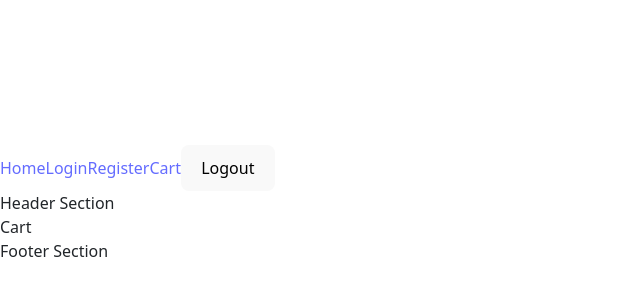
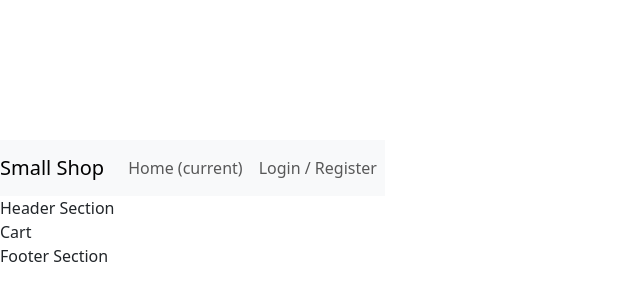
Before and after one commit to vprabhu1771/react_laraval_small_shop, a React (Vite) app: page /cart in a window 1280 px wide. Shown: the part 196-496 px from the top of the page, without its empty margins (0-640 px from the left). Built offline with nearby package versions, Linux system fonts and the light colour scheme.

Commit message:
User Is Authenticated or Not Logic Added

```diff
--- a/src/components/frontend/layout/AppLayout.jsx
+++ b/src/components/frontend/layout/AppLayout.jsx
@@ -1,12 +1,25 @@
-import React from 'react';
+import React, { useState, useEffect } from 'react';
 import TopBar from './TopBar';
 import Header from './Header';
 import Footer from './Footer';
 
 const AppLayout = ({ children }) => {
+
+  const [isAuthenticated, setIsAuthenticated] = useState(false);
+    const [user, setUser] = useState(null);
+
+    useEffect(() => {
+        const token = localStorage.getItem('token'); // Check if the token exists
+        if (token) {
+            setIsAuthenticated(true);
+            // Fetch user details or decode token if needed
+            setUser({ name: 'John Doe' }); // Replace with actual user data
+        }
+    }, []);
+
   return (
     <div>
-      <TopBar />
+      <TopBar isAuthenticated={isAuthenticated} user={user}/>
       <Header />
       <main>{children}</main>
       <Footer />
--- a/src/components/frontend/layout/TopBar.jsx
+++ b/src/components/frontend/layout/TopBar.jsx
@@ -1,16 +1,44 @@
 import React from 'react';
-import { Link } from 'react-router-dom';
 
-const TopBar = () => {
-  return (
-    <nav>
-      <Link to="/">Home</Link>
-      <Link to="/login">Login</Link>
-      <Link to="/register">Register</Link>
-      <Link to="/cart">Cart</Link>
-      <button>Logout</button>
-    </nav>
-  );
-};
+const TopBar = ({ isAuthenticated, user }) => {
+
+
+    return (
+        <nav className="navbar navbar-expand-lg navbar-light bg-light">
+
+            <a className="navbar-brand" href="#">Small Shop</a>
+
+            <button className="navbar-toggler" type="button" data-bs-toggle="collapse" data-bs-target="#navbarNav" aria-controls="navbarNav" aria-expanded="false" aria-label="Toggle navigation">
+                <span className="navbar-toggler-icon"></span>
+            </button>
+            <div className="collapse navbar-collapse" id="navbarNav">
+                <ul className="navbar-nav">
+                    <li className="nav-item active">
+                        <a className="nav-link" href="/">Home <span className="sr-only">(current)</span></a>
+                    </li>
+
+                    {!isAuthenticated ? (
+                        <li className="nav-item">
+                            <a className="nav-link" href="/login">Login / Register</a>
+                        </li>
+                    ) : (
+                        <li className="nav-item dropdown">
+                            <a className="nav-link dropdown-toggle" href="#" role="button" data-bs-toggle="dropdown" aria-expanded="false">
+                                {user.name} {/* Display the user's name */}
+                            </a>
+                            <ul className="dropdown-menu">
+                                <li><a className="dropdown-item" href="/cart">Cart</a></li>
+                                <li><a className="dropdown-item" href="/order">Order</a></li>
+                                <li><a className="dropdown-item" href="/profile">Profile</a></li>
+                                <li><a className="dropdown-item" href="/logout">Logout</a></li>
+                                <li><button onClick={logout}>Logout</button></li>
+                            </ul>
+                        </li>
+                    )}
+                </ul>
+            </div>
+        </nav>
+    );
+}
 
 export default TopBar;
```
